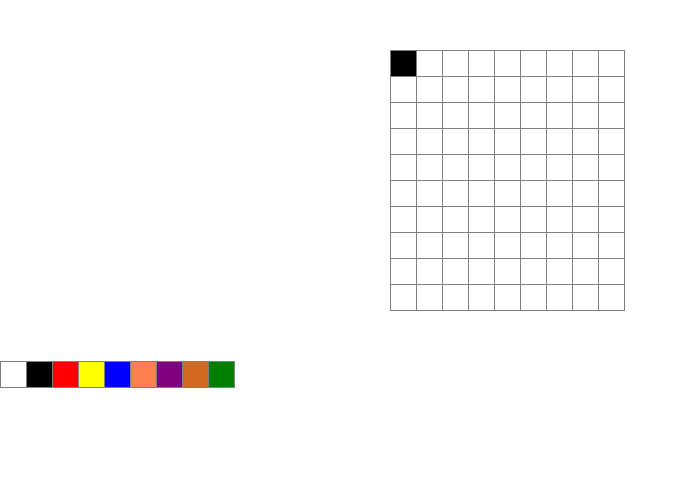
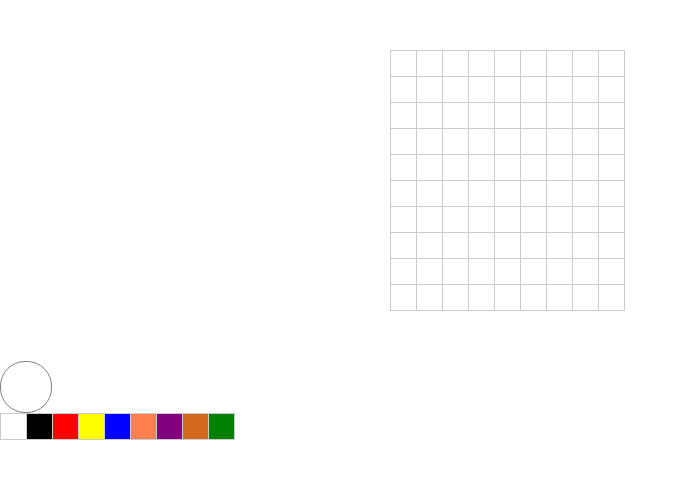
Before and after one commit to gs-kl/w12-pixel-art-maker, a plain HTML site: page index.html in a window 1280 px wide. Both pictures are taken after a click on the element 403 px from the left and 63 px from the top of the page. Shown: the whole page, without its empty margins (0-688 px from the left). Drawn offline with Linux system fonts and the light colour scheme.

Commit message:
Better version

```diff
--- a/index.html
+++ b/index.html
@@ -39,12 +39,17 @@
       </div>
     </div>
 
+
+    <div id="current-color"> </div>
+
     <div id="palette">
       <div class="row">
         <div></div><div></div><div></div><div></div><div></div><div></div><div></div><div></div><div></div>
       </div>
     </div>
 
+
+
   </body>
   <script src="script.js"></script>
 </html>
--- a/script.js
+++ b/script.js
@@ -1,8 +1,9 @@
 var cells = document.querySelectorAll("#grid .row div");
 var paletteCells = document.querySelectorAll("#palette .row div");
+var currentColorDisplay = document.querySelector("#current-color");
 
 var gridBackgroundColor = "white";
-var paintbrushColor = "black";
+var paintbrushColor = "white";
 
 
 for (var i = 0; i < cells.length; i++){
@@ -11,14 +12,16 @@ for (var i = 0; i < cells.length; i++){
 
 
 function colorCell(){
-  if (((this.className).indexOf("colored")) !== -1){
+  if (((this.className).indexOf("colored")) === -1) {
+    this.className = this.className + " colored";
+    this.style.backgroundColor = paintbrushColor;
+  } else if (this.style.backgroundColor !== paintbrushColor){
+    this.style.backgroundColor = paintbrushColor;
+  } else {
     var currentClasses = this.className;
     var newCurrentClasses = currentClasses.replace("colored", "");
     this.className = newCurrentClasses;
     this.style.backgroundColor = gridBackgroundColor;
-  } else {
-    this.className = this.className + " colored";
-    this.style.backgroundColor = paintbrushColor;
   }
 }
 
@@ -29,8 +32,13 @@ function fillPalette(){
     paletteCells[i].style.backgroundColor = colors[i];
     paletteCells[i].onclick = function(){
       paintbrushColor = this.style.backgroundColor;
+      currentColorDisplay.style.backgroundColor = this.style.backgroundColor;
     }
   }
 }
 
+
+
+
+
 fillPalette();
--- a/style.css
+++ b/style.css
@@ -62,8 +62,8 @@ table {
 .row div {
   height: 25px;
   width: 25px;
-  border-top: 1px solid gray;
-  border-left: 1px solid gray;
+  border-top: 1px solid #ccc;
+  border-left: 1px solid #ccc;
   margin: 0px;
   display: inline-block;
   background-color: white;
@@ -76,9 +76,17 @@ table {
 }
 
 .row div:last-child{
-	border-right: 1px solid gray;
+	border-right: 1px solid #ccc;
 }
 
 .row:last-child div {
-	border-bottom: 1px solid gray;
+	border-bottom: 1px solid #ccc;
 }
+
+
+#current-color {
+	width: 50px;
+	height: 50px;
+	border: 1px solid gray;
+	border-radius: 25px;
+}
```
